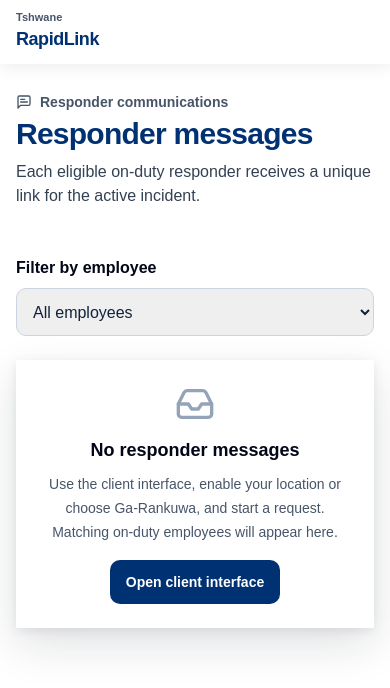
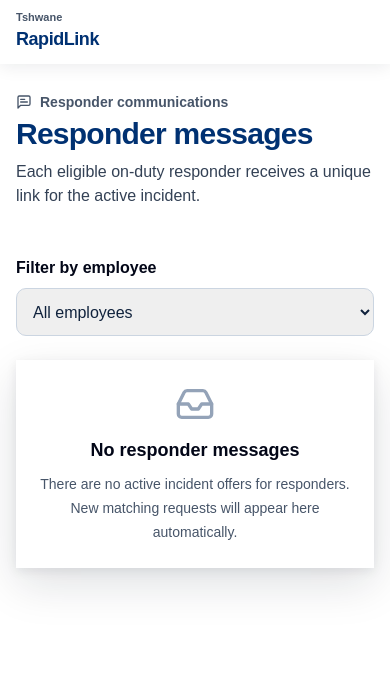
Before and after one commit to YourfavCompSciGirlie/RapidLink, a React (Vite) app: page /messages in a window 390 px wide. Shown: the top 688 px of the page. Built offline with nearby package versions, Linux system fonts and the light colour scheme.

Commit message:
Removed Bug: Fixed the issue with the message component not rendering correctly on mobile devices.

```diff
--- a/src/pages/messages.tsx
+++ b/src/pages/messages.tsx
@@ -49,7 +49,7 @@ export default function ResponderMessagesPage() {
               </article>
             );
           })}
-          {!messages.length && <div className="elevated-surface bg-white p-6 text-center sm:rounded-2xl sm:p-8"><Inbox className="mx-auto h-10 w-10 text-slate-400" /><h2 className="mt-3 text-lg font-extrabold text-slate-950">No responder messages</h2><p className="mx-auto mt-2 max-w-md text-sm leading-6 text-slate-600">Use the client interface, enable your location or choose Ga-Rankuwa, and start a request. Matching on-duty employees will appear here.</p><Button asChild className="mt-4"><Link to="/client">Open client interface</Link></Button></div>}
+          {!messages.length && <div className="elevated-surface bg-white p-6 text-center sm:rounded-2xl sm:p-8"><Inbox className="mx-auto h-10 w-10 text-slate-400" /><h2 className="mt-3 text-lg font-extrabold text-slate-950">No responder messages</h2><p className="mx-auto mt-2 max-w-md text-sm leading-6 text-slate-600">There are no active incident offers for responders. New matching requests will appear here automatically.</p></div>}
         </div>
       </div>
     </main>
```
